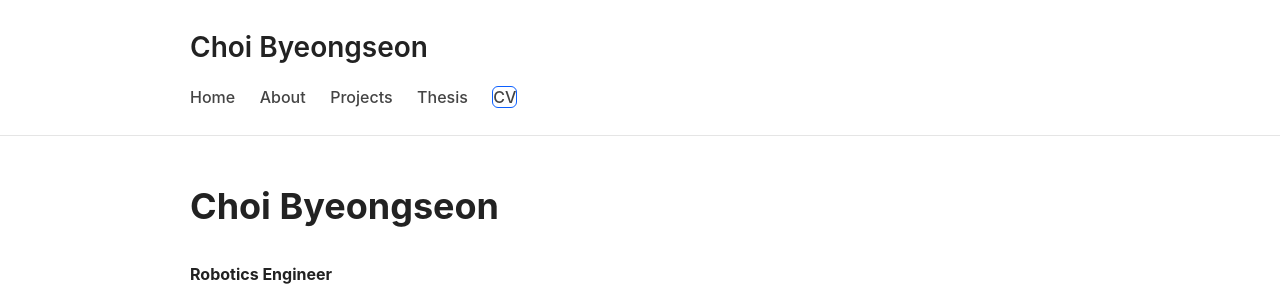
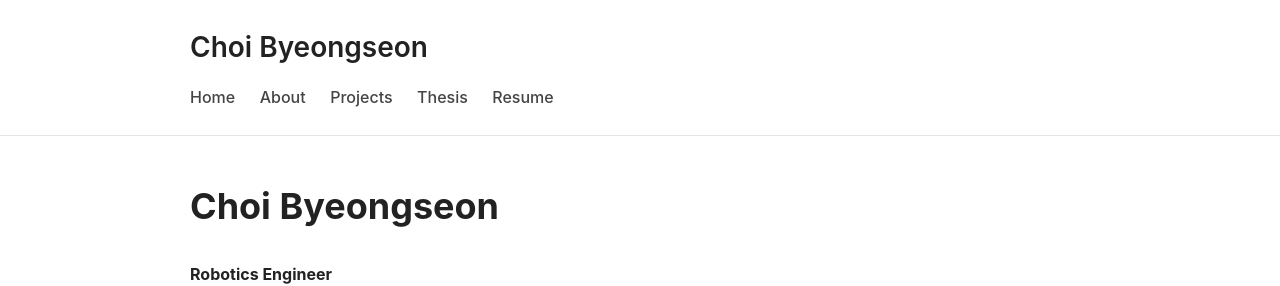
Before and after one commit to SUN1031/SUN1031.github.io, a Jekyll site: the page built from index.md, in a window 1280 px wide. Shown: the top 286 px of the page. Built offline with Jekyll 4.4.1, drawn with Linux system fonts in a browser that asks for light colours.

Commit message:
Replace CV link with Resume link in default layout

```diff
--- a/_layouts/default.html
+++ b/_layouts/default.html
@@ -19,9 +19,7 @@
         <a href="/about">About</a>
         <a href="/projects">Projects</a>
         <a href="/thesis">Thesis</a>
-        <a href="/assets/cv/byeongseon-choi-cv.pdf" target="_blank" class="cv-button">
-          CV
-        </a>
+        <a href="/resume">Resume</a>
       </nav>
     </div>
   </header>
```
